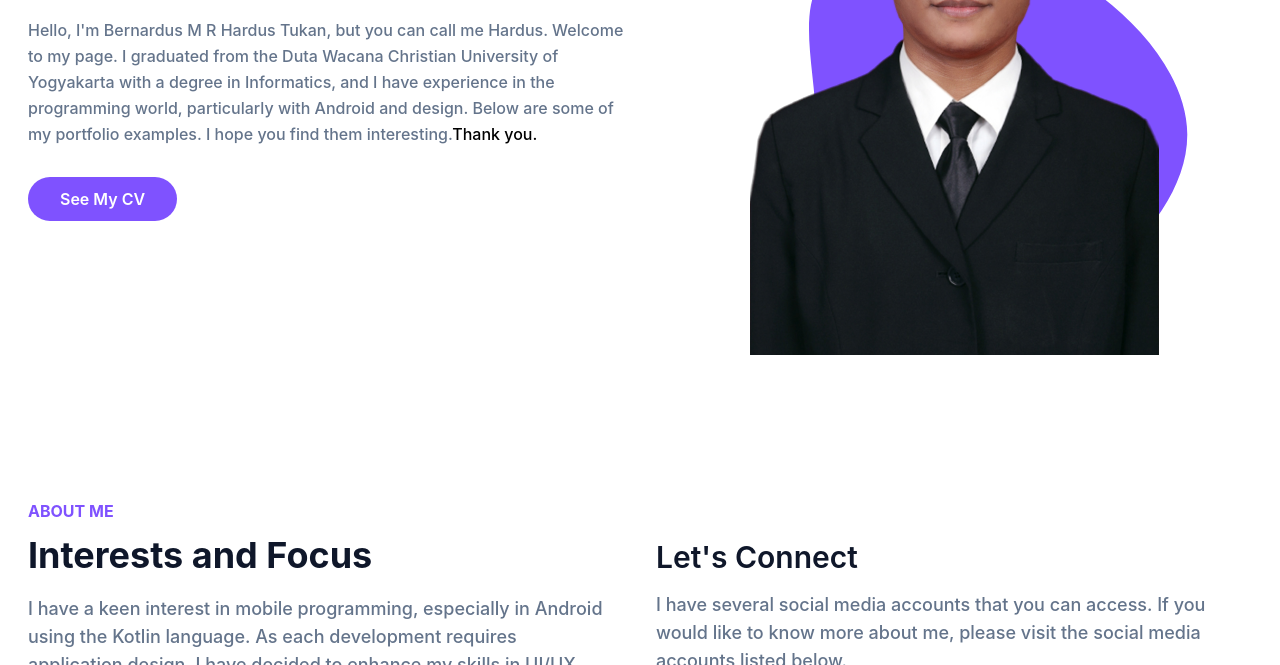
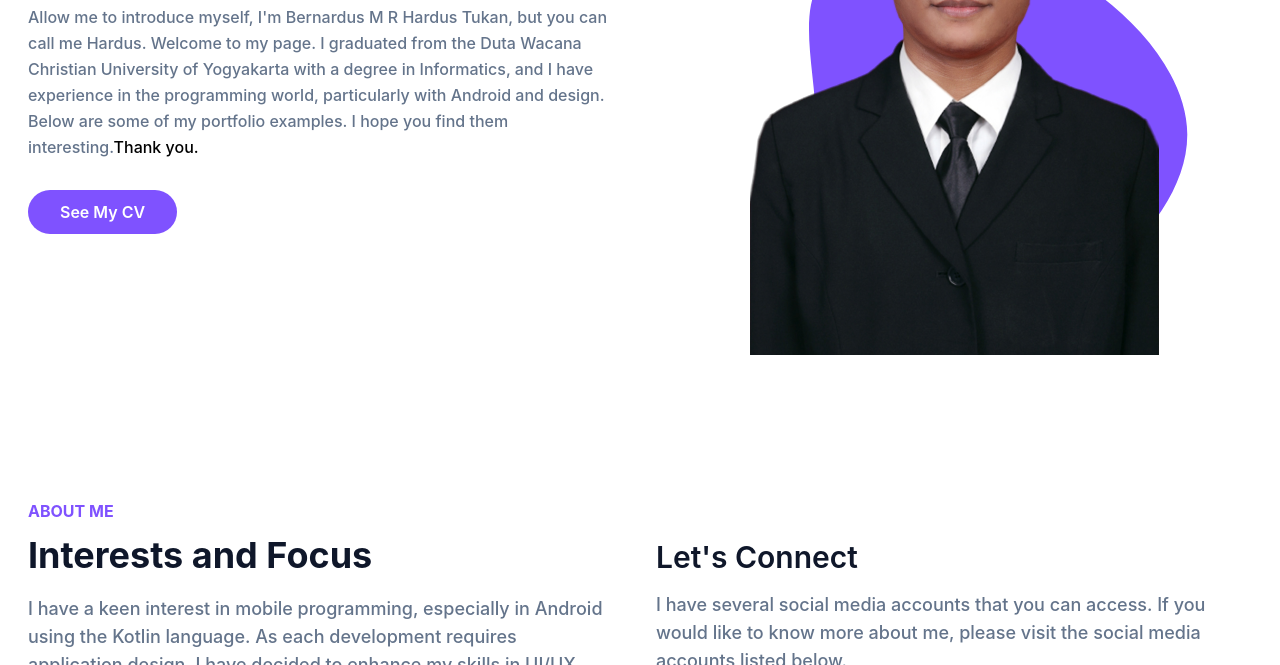
Before and after one commit to Berndzz/portofoliohardus, a website: page index.html in a window 1280 px wide. Shown: the part 435-1100 px from the top of the page. Drawn offline with Linux system fonts and the light colour scheme.

Commit message:
update again at name section

```diff
--- a/index.html
+++ b/index.html
@@ -77,7 +77,7 @@
                 <div class="w-full self-center px-4 lg:w-1/2">
                     <h1 class="text-base font-semibold text-primary md:text-xl">Hello there 🖐️, I'm <span class="block font-bold text-dark text-4xl mt-1 lg:text-5xl dark:text-white">Hardus Tukan</span></h1>
                     <h2 class="font-medium text-secondary text-lg mb-5 lg:text-2xl">Fresh Graduate | <span class="text-green-600 lg:text-2xl"> Android Developer  | UI/UX Designer </span></h2>
-                    <p class="font-medium text-secondary mb-10 leading-relaxed">Hello, I'm Bernardus M R Hardus Tukan, but you can call me Hardus. Welcome to my page. I graduated from the Duta Wacana Christian University of Yogyakarta with a degree in Informatics, and I have experience in the programming world, particularly with Android and design. Below are some of my portfolio examples. I hope you find them interesting.<span class="text-black dark:text-white">Thank you. </span></p>
+                    <p class="font-medium text-secondary mb-10 leading-relaxed">Allow me to introduce myself, I'm Bernardus M R Hardus Tukan, but you can call me Hardus. Welcome to my page. I graduated from the Duta Wacana Christian University of Yogyakarta with a degree in Informatics, and I have experience in the programming world, particularly with Android and design. Below are some of my portfolio examples. I hope you find them interesting.<span class="text-black dark:text-white">Thank you. </span></p>
                     <a href="dist/cv/cv_hardus.pdf" download target="_blank" class="text-base font-semibold text-white bg-primary py-3 px-8 rounded-full hover:shadow-lg hover:opacity-80 transition duration-300 ease-in-out">See My CV</a>
                 </div>
                 <div class="w-full self-end px-4 lg:w-1/2">
```
